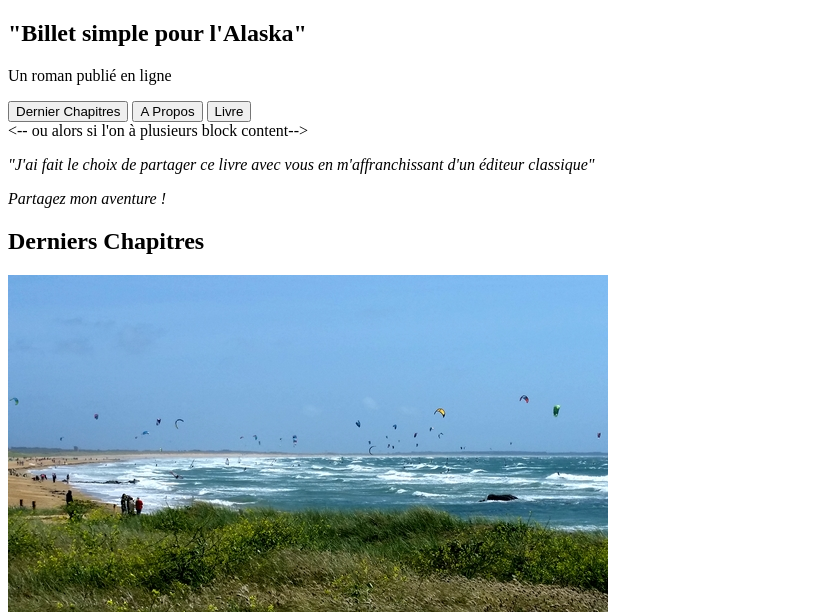
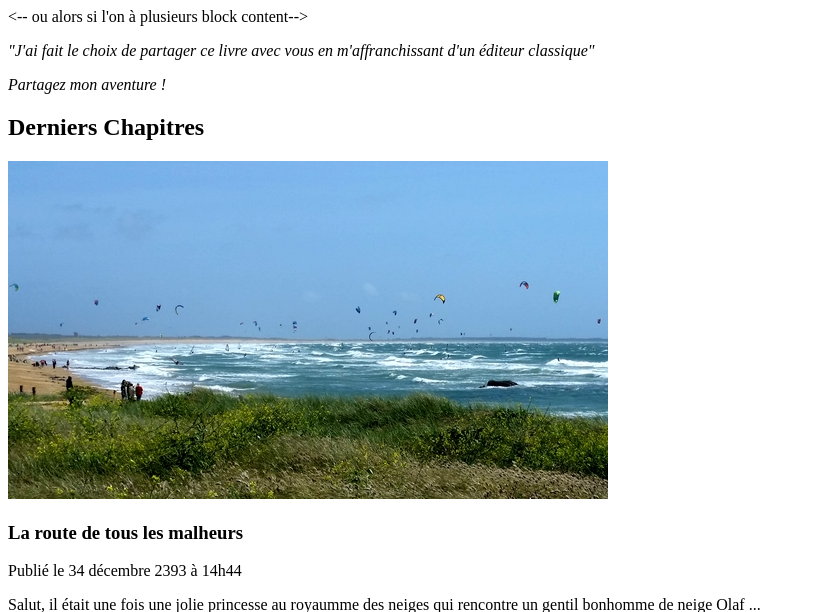
Before and after one commit to LacrotteFlorent/P4-DWJ, a PHP site: page /testTwig.php in a window 1280 px wide. Shown: the top 612 px of the page, without its empty margins (0-815 px from the left). Run offline with PHP 8.4, Linux system fonts and the light colour scheme.

Commit message:
maj portable

```diff
--- a/templatesTest/home.twig
+++ b/templatesTest/home.twig
@@ -26,23 +26,7 @@
 
             <?php include("include_header.php"); ?>
 
-            <section class="row pb-4" id="topLeaf">
-                <div id="spaceLeaf" class="col-2 d-none d-sm-block"></div>
-                <div id="photoLeaf" class="col-12 col-sm-8">
-                    <div id="frameworkLeaf" class="row">
-                        <div id="textLeaf" class="col-12 mt-3 m-sm-3">
-                            <h2>"Billet simple pour l'Alaska"</h2>
-                            <p>Un roman publié en ligne</p>
-                        </div>
-                        <div id="inputLeaf" class="col-12 mb-3">
-                            <button>Dernier Chapitres</button>
-                            <button>A Propos</button>
-                            <button>Livre</button>
-                        </div>
-                    </div>
-                </div>
-                <div class="spaceLeaf col-2 d-none d-sm-block"></div>
-            </section>
+
 
             <section class="row" id="insert">
                 {% block content %}{% endblock %}
```
